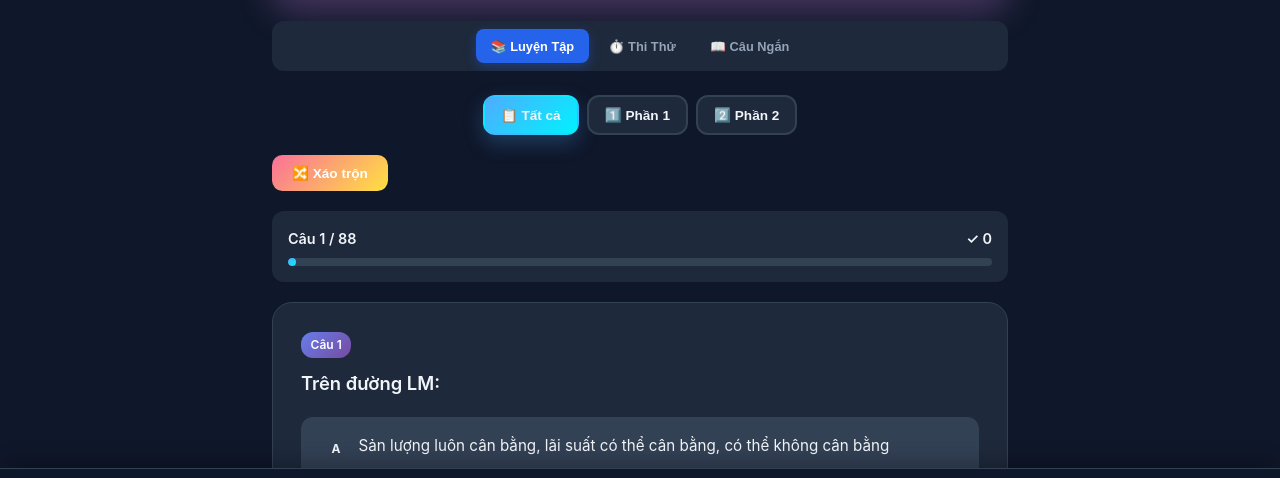
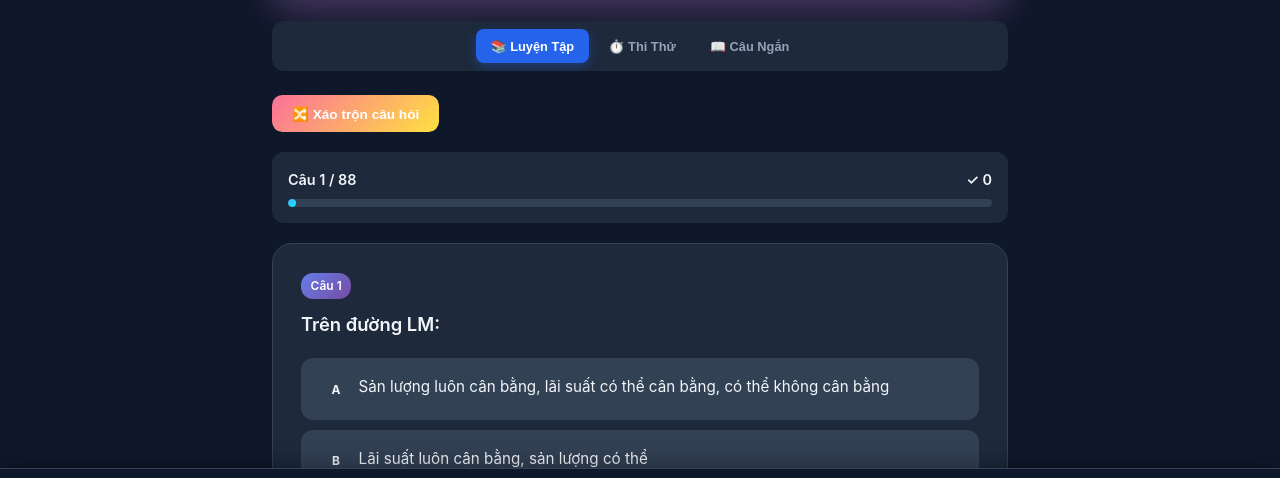
Before and after one commit to leduc2404/ECO152-leduc, a plain HTML site: page tracnghiem.html in a window 1280 px wide. Shown: the part 259-737 px from the top of the page. Drawn offline with Linux system fonts and the light colour scheme.

Commit message:
Remove category filter, remove auto-advance, scroll to feedback, fix desktop padding

```diff
--- a/tracnghiem.html
+++ b/tracnghiem.html
@@ -52,7 +52,13 @@
             max-width: 800px;
             margin: 0 auto;
             padding: 1rem;
-            padding-bottom: 5.5rem;
+            padding-bottom: 6rem;
+        }
+
+        @media (min-width: 768px) {
+            .container {
+                padding-bottom: 7rem;
+            }
         }
 
         header {
@@ -145,37 +151,6 @@
         @keyframes fadeIn {
             from { opacity: 0; transform: translateY(8px); }
             to { opacity: 1; transform: translateY(0); }
-        }
-
-        /* Mode Selector */
-        .mode-selector {
-            display: flex;
-            gap: 0.5rem;
-            justify-content: center;
-            margin-bottom: 1.25rem;
-            flex-wrap: wrap;
-        }
-
-        .mode-btn {
-            padding: 0.6rem 1rem;
-            border: 2px solid var(--border);
-            background: var(--bg-card);
-            color: var(--text-primary);
-            font-size: 0.85rem;
-            font-weight: 600;
-            cursor: pointer;
-            border-radius: 0.75rem;
-            transition: all 0.2s ease;
-        }
-
-        .mode-btn:active {
-            transform: scale(0.95);
-        }
-
-        .mode-btn.active {
-            background: var(--gradient-3);
-            border-color: transparent;
-            box-shadow: 0 8px 20px rgba(79, 172, 254, 0.25);
         }
 
         /* Progress Bar */
@@ -636,13 +611,7 @@
 
         <!-- Practice Section -->
         <div id="practice" class="section active">
-            <div class="mode-selector">
-                <button class="mode-btn active" data-category="all">📋 Tất cả</button>
-                <button class="mode-btn" data-category="Trắc nghiệm - Phần 1">1️⃣ Phần 1</button>
-                <button class="mode-btn" data-category="Trắc nghiệm - Phần 2">2️⃣ Phần 2</button>
-            </div>
-
-            <button class="shuffle-btn" id="shuffleBtn">🔀 Xáo trộn</button>
+            <button class="shuffle-btn" id="shuffleBtn">🔀 Xáo trộn câu hỏi</button>
 
             <div class="progress-container">
                 <div class="progress-info">
@@ -857,12 +826,13 @@
 
             updateProgress();
 
-            // Auto advance after 1.5s
+            // Scroll to show feedback
             setTimeout(() => {
-                if (currentIndex < currentQuestions.length - 1) {
-                    nextQuestion();
+                const quizCard = document.querySelector('.quiz-card');
+                if (quizCard) {
+                    quizCard.scrollIntoView({ behavior: 'smooth', block: 'end' });
                 }
-            }, 1200);
+            }, 100);
         }
 
         function updateProgress() {
```
